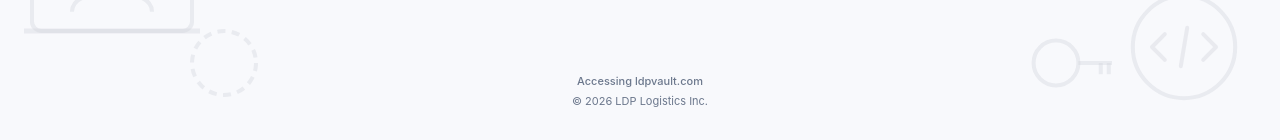
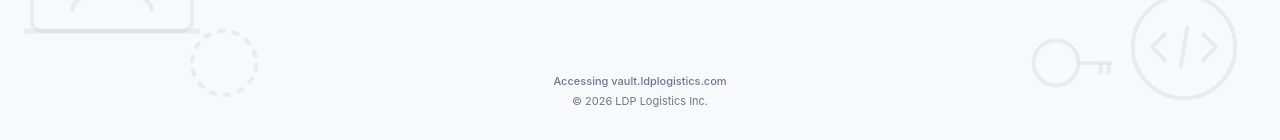
Before and after one commit to Arbaz2219/LDP-Vault, a React (Vite) app in the folder frontend/: page /login in a window 1280 px wide. Shown: the part 657-797 px from the top of the page. Built offline with nearby package versions, Linux system fonts and the light colour scheme; no server answers.

Commit message:
Update domains to vault.ldplogistics.com

```diff
--- a/frontend/src/pages/Login.tsx
+++ b/frontend/src/pages/Login.tsx
@@ -194,7 +194,7 @@ const Login: React.FC = () => {
       {/* Footer Branding */}
       <footer className="py-8 text-center text-[11px] text-[#6b778c] leading-relaxed z-10">
         <p className="hover:underline cursor-pointer font-medium hover:text-[#175ddc] transition-colors">
-          Accessing ldpvault.com
+          Accessing vault.ldplogistics.com
         </p>
         <p className="mt-0.5">© 2026 LDP Logistics Inc.</p>
       </footer>
--- a/frontend/src/pages/Send.tsx
+++ b/frontend/src/pages/Send.tsx
@@ -26,7 +26,7 @@ const Send: React.FC = () => {
       text: 'root:supersecretpassword',
       expiresIn: '1 day',
       createdAt: new Date().toLocaleDateString(),
-      link: 'https://send.ldpvault.com/s/72a1b3'
+      link: 'https://send.vault.ldplogistics.com/s/72a1b3'
     }
   ]);
 
@@ -47,7 +47,7 @@ const Send: React.FC = () => {
       text,
       expiresIn,
       createdAt: new Date().toLocaleDateString(),
-      link: `https://send.ldpvault.com/s/${randomId}`
+      link: `https://send.vault.ldplogistics.com/s/${randomId}`
     };
 
     setSends([newSend, ...sends]);
--- a/frontend/src/pages/VaultLock.tsx
+++ b/frontend/src/pages/VaultLock.tsx
@@ -151,7 +151,7 @@ const VaultLock: React.FC = () => {
       {/* Footer Branding */}
       <footer className="py-8 text-center text-[11px] text-[#6b778c] leading-relaxed z-10">
         <p className="hover:underline cursor-pointer font-medium hover:text-[#175ddc] transition-colors">
-          Accessing ldpvault.com
+          Accessing vault.ldplogistics.com
         </p>
         <p className="mt-0.5">© 2026 LDP Logistics Inc.</p>
       </footer>
```
